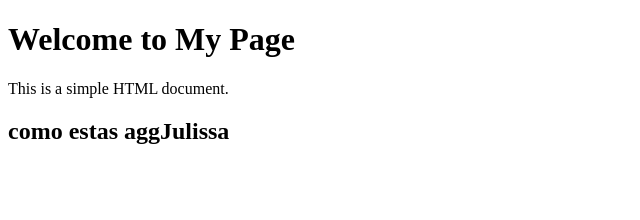
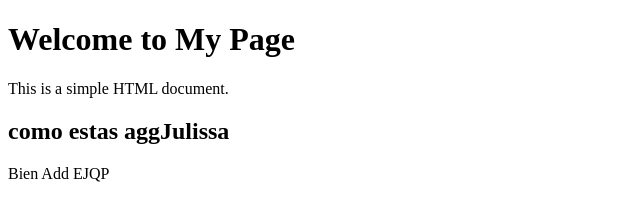
Before and after one commit to GabrielHasqui/prueba, a plain HTML site: page index.html in a window 1280 px wide. Shown: the whole page, without its empty margins (0-640 px from the left). Drawn offline with Linux system fonts and the light colour scheme.

Commit message:
Agregue etiqueta p

```diff
--- a/index.html
+++ b/index.html
@@ -9,9 +9,9 @@
     <h1>Welcome to My Page</h1>
     <p>This is a simple HTML document.</p>
     <H2>como estas aggJulissa</H2>
+    <p>Bien Add EJQP</p>
     <script>
         console.log("Hello, World!");
-
     </script>
 </body>
 </html>
```
